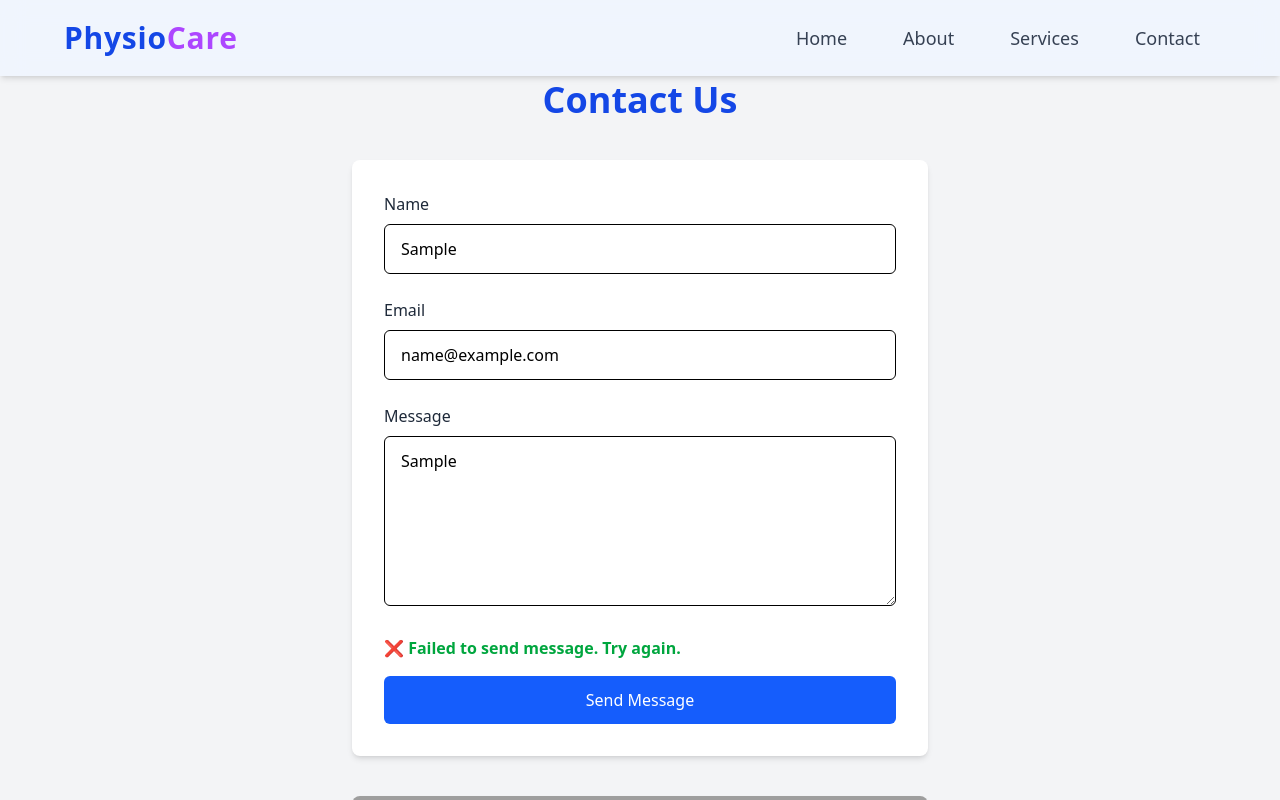
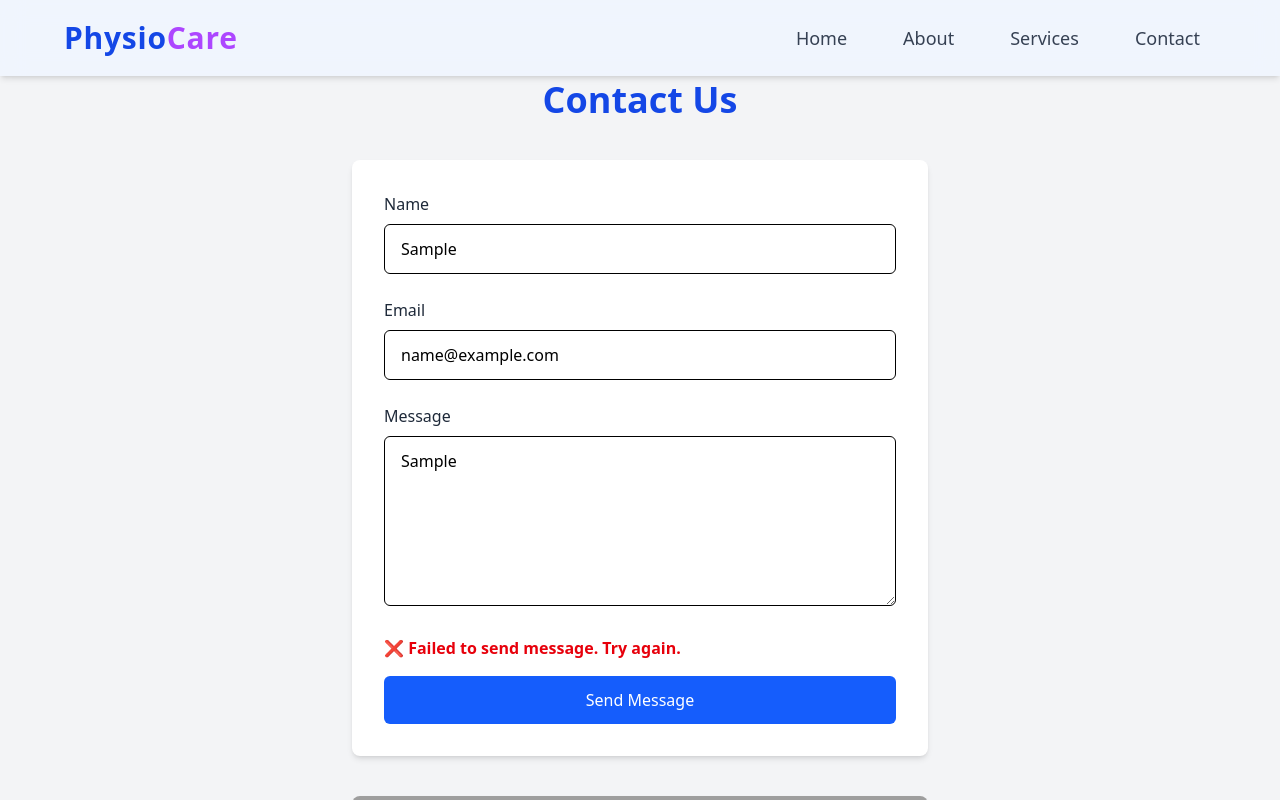
Before and after one commit to Krushna2142/Physio-Website, a React (Vite) app in the folder Physio-frontend/: page /contact in a window 1280 px wide. Both pictures are taken after typing "Sample", "name@example.com", "Sample" into the empty fields and a click on the button "Send Message". Shown: the top 800 px of the page. Built offline with nearby package versions, Linux system fonts and the light colour scheme; no server answers; grey boxes are pictures that could not be loaded.

Commit message:
Solved problems

```diff
--- a/Physio-frontend/src/pages/Contact.jsx
+++ b/Physio-frontend/src/pages/Contact.jsx
@@ -9,6 +9,7 @@ const Contact = () => {
   });
 
   const [successMessage, setSuccessMessage] = useState("");
+  const [errorMessage, setErrorMessage] = useState(""); // NEW
 
   const handleChange = (e) => {
     setFormData({ ...formData, [e.target.name]: e.target.value });
@@ -17,14 +18,20 @@ const Contact = () => {
   const handleSubmit = async (e) => {
     e.preventDefault();
     setSuccessMessage("");
+    setErrorMessage(""); // Clear previous errors
 
     try {
-     await axios.post("https://physio-website.onrender.com/api/contact", formData);
+      await axios.post("https://physio-website.onrender.com/api/contact", formData);
       setSuccessMessage("✅ Thank you! Your message has been sent.");
       setFormData({ name: "", email: "", message: "" });
     } catch (error) {
+      // Handle errors returned by backend
+      if (error.response && error.response.data && error.response.data.error) {
+        setErrorMessage("❌ " + error.response.data.error);
+      } else {
+        setErrorMessage("❌ Failed to send message. Try again.");
+      }
       console.error("Error sending message:", error);
-      setSuccessMessage("❌ Failed to send message. Try again.");
     }
   };
 
@@ -79,6 +86,12 @@ const Contact = () => {
             ></textarea>
           </div>
 
+          {/* Show error message if any */}
+          {errorMessage && (
+            <div className="mb-4 text-red-600 font-semibold">{errorMessage}</div>
+          )}
+
+          {/* Show success message if any */}
           {successMessage && (
             <div className="mb-4 text-green-600 font-semibold">{successMessage}</div>
           )}
```
